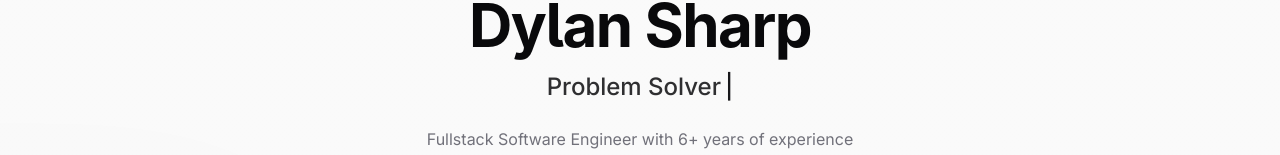
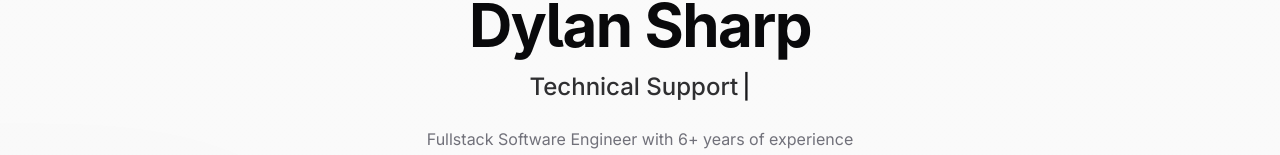
Before and after one commit to DylanSharp/portfolio, a React (Vite) app: page / in a window 1280 px wide. Shown: the part 370-525 px from the top of the page. Built offline with nearby package versions, Linux system fonts and the light colour scheme; no server answers.

Commit message:
Add tech support to typewriter reel.

```diff
--- a/src/components/HeroSection.tsx
+++ b/src/components/HeroSection.tsx
@@ -6,6 +6,7 @@ const HeroSection = () => {
     const { displayText, isTyping } = useTypewriter({
         texts: [
             'Full Stack Developer',
+            'Technical Support Engineer',
             'Problem Solver',
             'Engineer at Heart',
             'Builder of Things',
```
